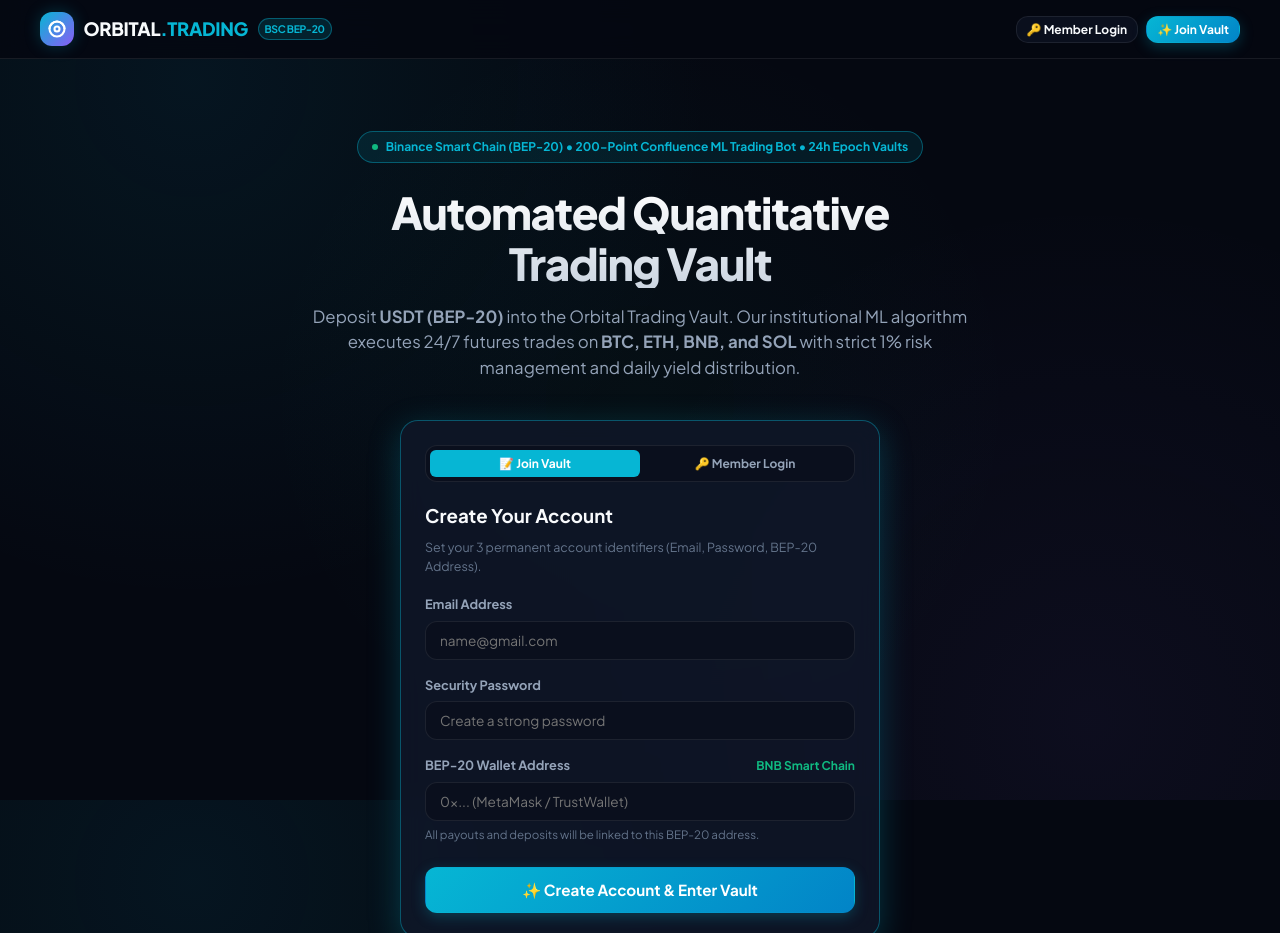
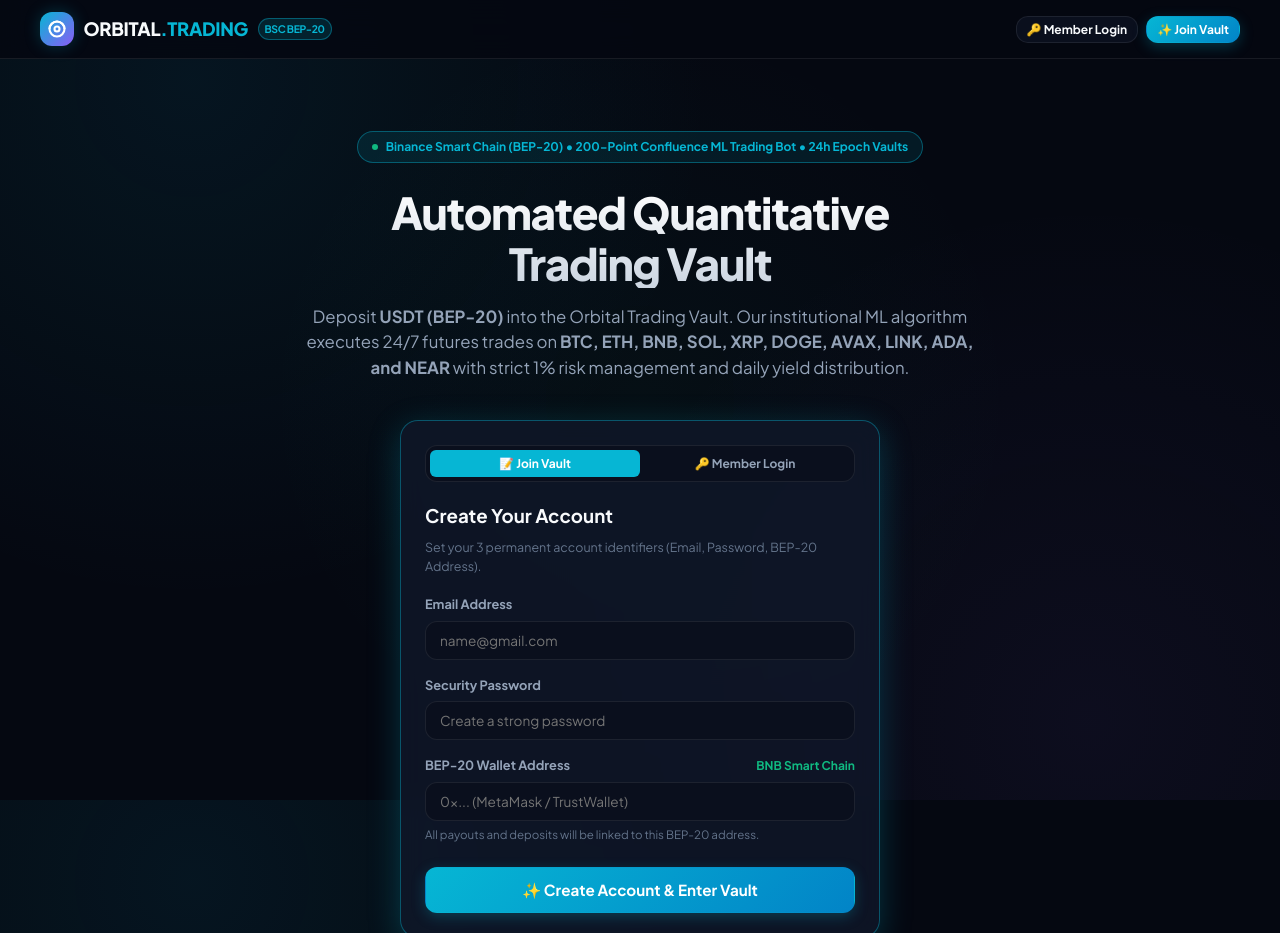
Before and after one commit to karim8siam/Project-Trading-Bot, a plain HTML site: page index.html in a window 1280 px wide. Shown: the top 933 px of the page. Drawn offline with Linux system fonts and the light colour scheme.

Commit message:
feat(pairs): expand whitelisted universe to 10 Tier-1 liquid pairs

```diff
--- a/index.html
+++ b/index.html
@@ -103,7 +103,7 @@
         Automated Quantitative<br>Trading Vault
       </h1>
       <p class="hero-subtitle">
-        Deposit <strong>USDT (BEP-20)</strong> into the Orbital Trading Vault. Our institutional ML algorithm executes 24/7 futures trades on <strong>BTC, ETH, BNB, and SOL</strong> with strict 1% risk management and daily yield distribution.
+        Deposit <strong>USDT (BEP-20)</strong> into the Orbital Trading Vault. Our institutional ML algorithm executes 24/7 futures trades on <strong>BTC, ETH, BNB, SOL, XRP, DOGE, AVAX, LINK, ADA, and NEAR</strong> with strict 1% risk management and daily yield distribution.
       </p>
 
       <div class="onboarding-card-grid">
@@ -301,7 +301,7 @@
         <div style="display: flex; justify-content: space-between; align-items: center; margin-bottom: 1rem;">
           <div>
             <h3>⚡ Live Orbital Bot Trade Stream</h3>
-            <p style="font-size: 0.78rem; color: var(--text-muted)">Real-time execution feed across BTC, ETH, BNB, and SOL.</p>
+            <p style="font-size: 0.78rem; color: var(--text-muted)">Real-time execution feed across 10 Tier-1 pairs (BTC, ETH, BNB, SOL, XRP, DOGE, AVAX, LINK, ADA, NEAR).</p>
           </div>
           <button class="btn btn-secondary btn-sm" onclick="window.App.loadLiveTrades();">
             🔄 Refresh
```
Also changed, not shown: public/index.html (+2 -2 lines).
